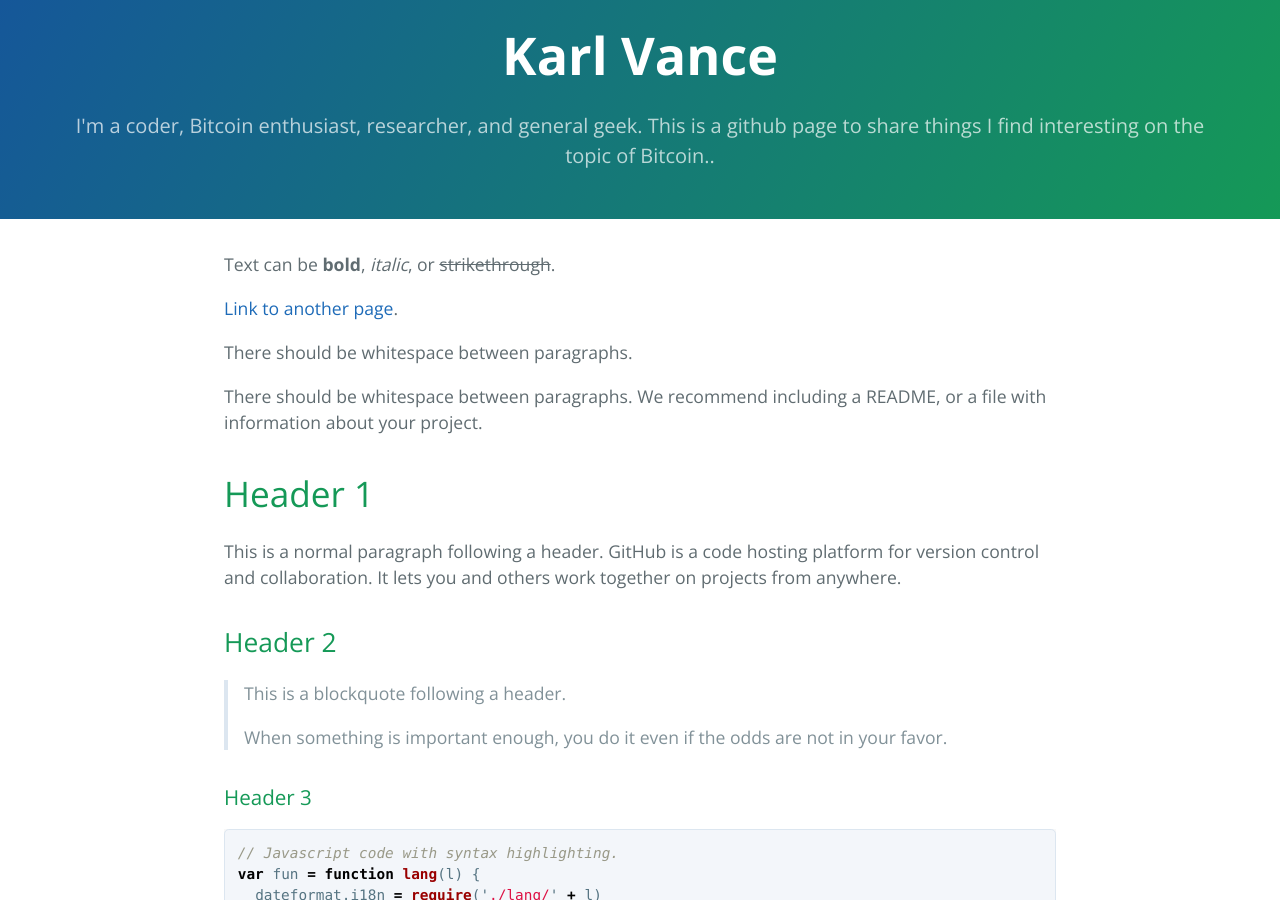
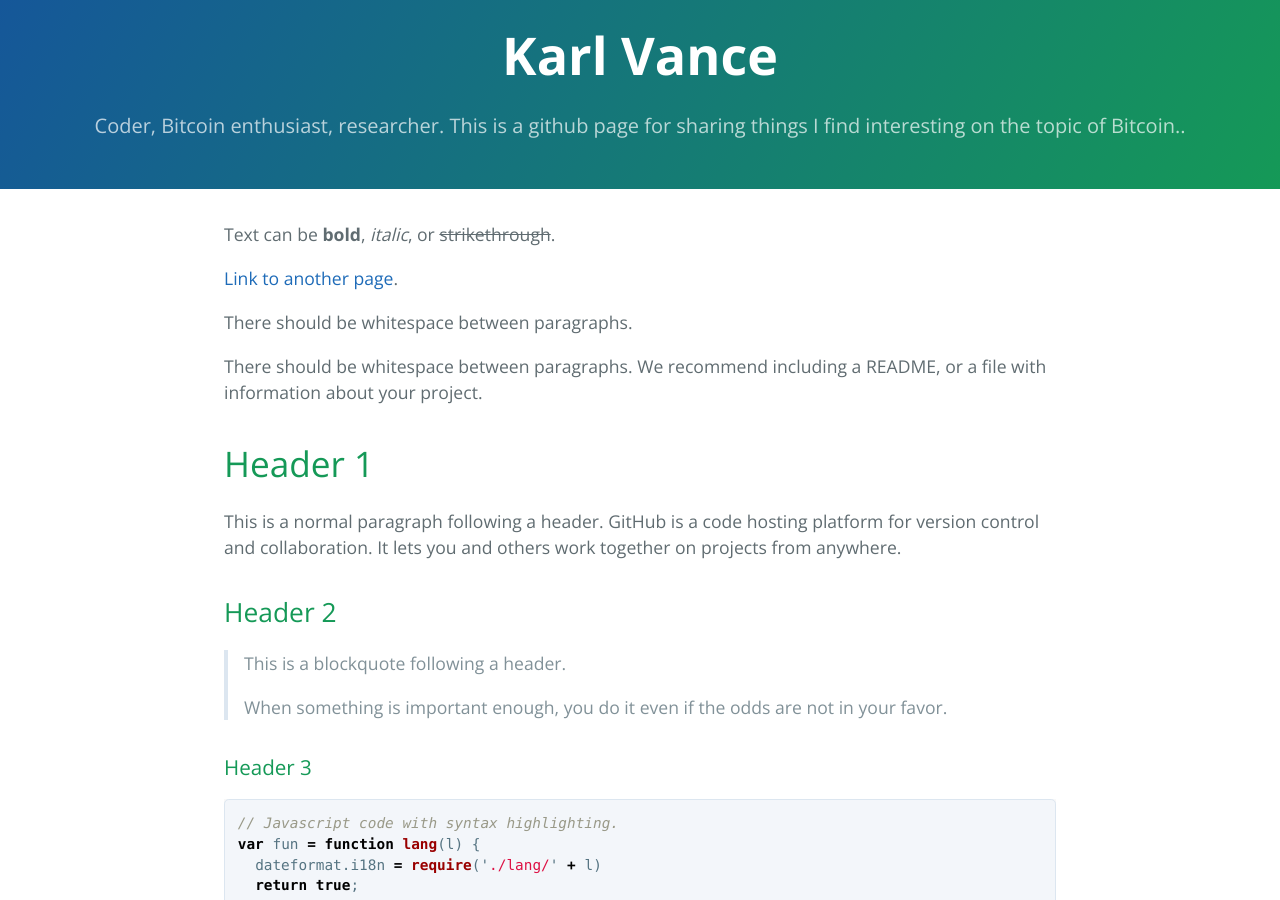
Before and after one commit to krvcrypto/krvcrypto.github.io, a Jekyll site: the page built from caymen-style.md, in a window 1280 px wide and 900 px high. Built offline with Jekyll 4.4.1, drawn with Linux system fonts in a browser that asks for light colours.

Commit message:
Description update

```diff
--- a/_config.yml
+++ b/_config.yml
@@ -3,7 +3,7 @@
 title: Karl Vance
 email: krvcrypto@protonmail.com
 description: >- # this means to ignore newlines until "baseurl:"
-  I'm a coder, Bitcoin enthusiast, researcher, and general geek. This is a github page to share things I find interesting on the topic of Bitcoin..
+  Coder, Bitcoin enthusiast, researcher. This is a github page for sharing things I find interesting on the topic of Bitcoin..
 baseurl: "" # the subpath of your site, e.g. /blog
 url: "https://krvcrypto.github.io" # the base hostname & protocol for your site, e.g. http://example.com
 #twitter_username: krvcrypto
```
